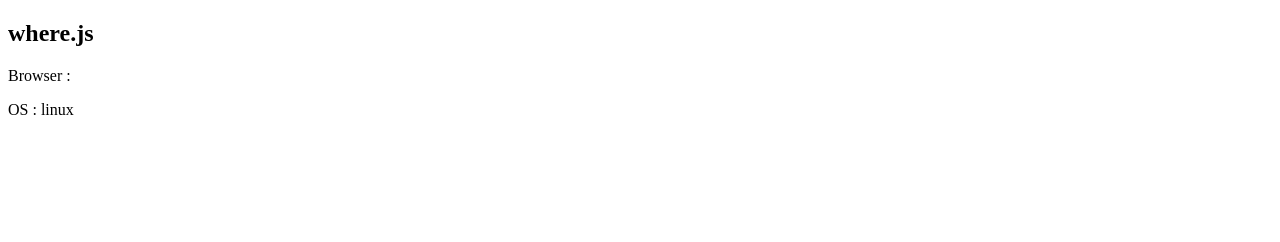
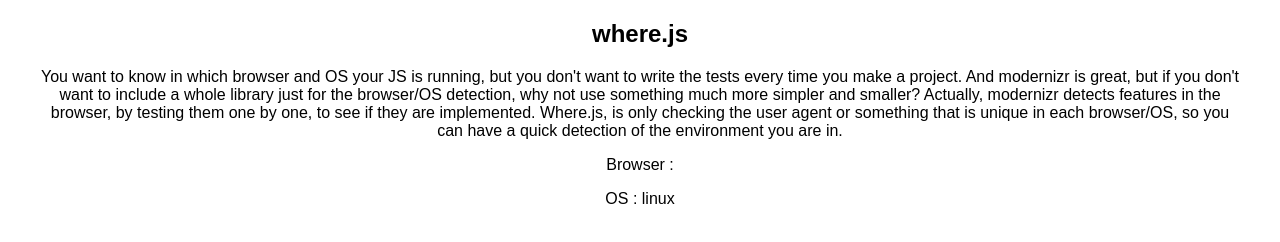
Before and after one commit to AntouanK/where.js, a plain HTML site: page index.html in a window 1280 px wide. Drawn offline with Linux system fonts and the light colour scheme.

Commit message:
index.html font added

```diff
--- /dev/null
+++ b/index.css
@@ -0,0 +1,5 @@
+body {
+	font-family: "museo-sans",sans-serif;
+	text-align: center;
+	margin: 0 40px;
+}
--- a/index.html
+++ b/index.html
@@ -3,10 +3,20 @@
 	<head>
 		<meta charset="utf-8">
 		<title>where.js - a JS lib for recognizing browser and OS</title>
-
+		<script type="text/javascript" src="//use.typekit.net/she7qnb.js"></script>
+		<script type="text/javascript">try{Typekit.load();}catch(e){}</script>
+		<link rel="stylesheet" type="text/css" href="./index.css">
 	</head>
 	<body>
 		<h2>where.js</h2>
+		<p>
+			You want to know in which browser and OS your JS is running, but you don't want to write the
+			tests every time you make a project. And modernizr is great, but if you don't want to include a whole library
+			just for the browser/OS detection, why not use something much more simpler and smaller?
+			Actually, modernizr detects features in the browser, by testing them one by one, to see if they are implemented.
+			Where.js, is only checking the user agent or something that is unique in each browser/OS, so you can have a quick
+			detection of the environment you are in.
+		</p>
 		<p>
 			<span>Browser : </span><span id="browser"></span>
 		</p>
--- a/where.js
+++ b/where.js
@@ -1,4 +1,8 @@
 /*
+ *	where.js
+ *
+ *	Antonis Karamitros	-	9 Feb 2014
+ *
  *	lib to detect OS and browser we are in
  *
  *  -----------> NOTE <-----------
@@ -61,13 +65,16 @@
 			return /iP(ad|hone|od)/i.test(navigator.userAgent);
 		},
 		android: function(){
-			return navigator.userAgent.toLowerCase().indexOf("android") > -1;
+			return /android/i.test(navigator.userAgent);
 		},
 		mac: function(){
 			return /mac/i.test(navigator.platform);
 		},
 		retina: function(){
 			return window.devicePixelRatio >= 1.5;
+		},
+		blackBerry: function() {
+			return /blackberry/i.test(navigator.userAgent);
 		}
 	};
 
@@ -78,7 +85,7 @@
 			return !!window.chrome && /google/i.test(navigator.vendor);
 		},
 		chromium: function(){
-			return /cros i686/i.test(navigator.platform);
+			return /cros i686/i.test(navigator.platform) && /chromium/i.test(navigator.userAgent);
 		},
 		opera: function(){
 			return !!window.opera || /opera/i.test(navigator.vendor);
@@ -203,6 +210,7 @@
 			var currentClasses = document.body.className,
 				classToAdd = prefix + validValue;
 
+			//	don't duplicate classes
 			if(currentClasses.match(classToAdd) === null){
 				document.body.className += (document.body.className === '' ? '' : ' ') + classToAdd;
 			}
```
